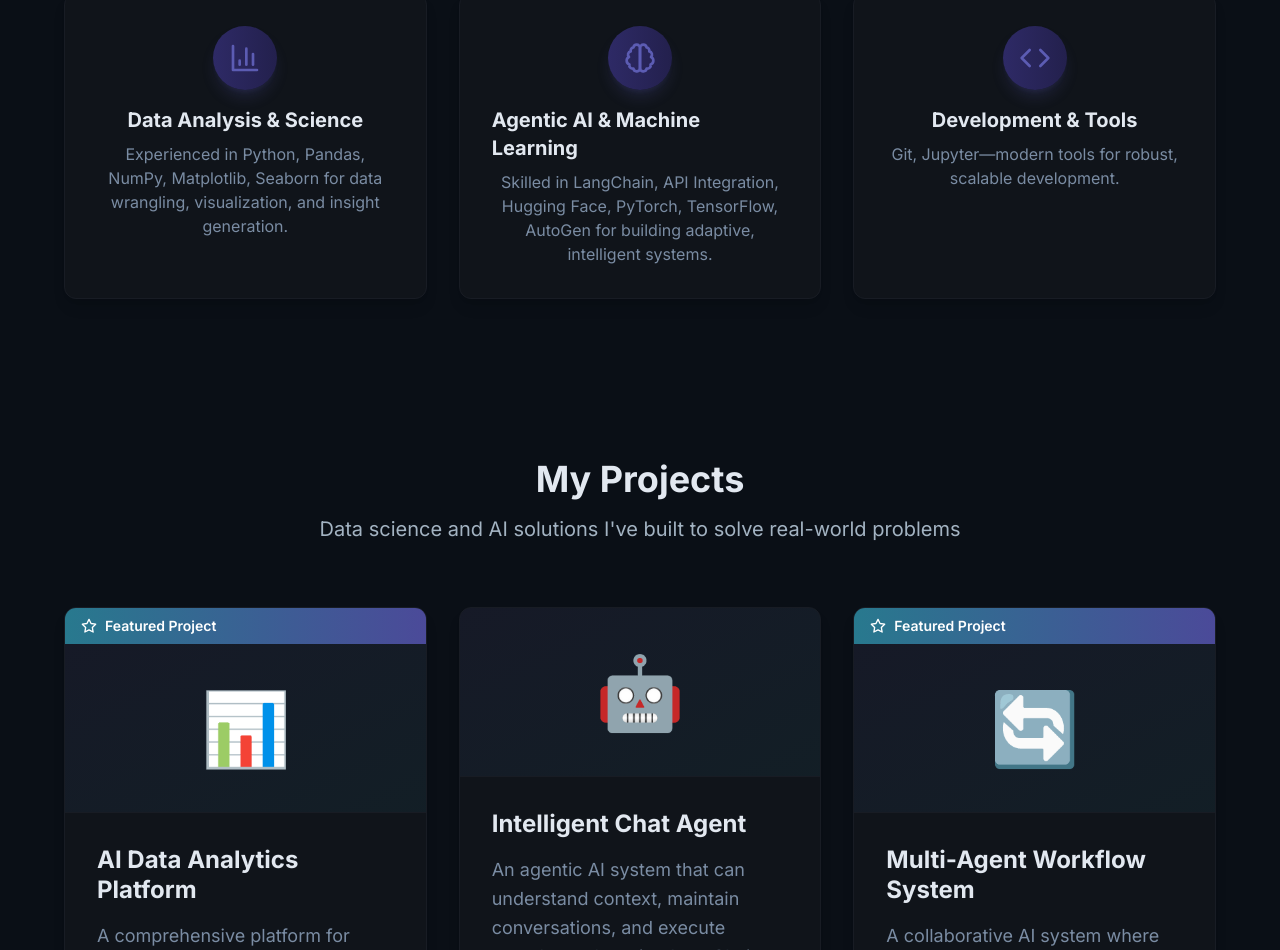
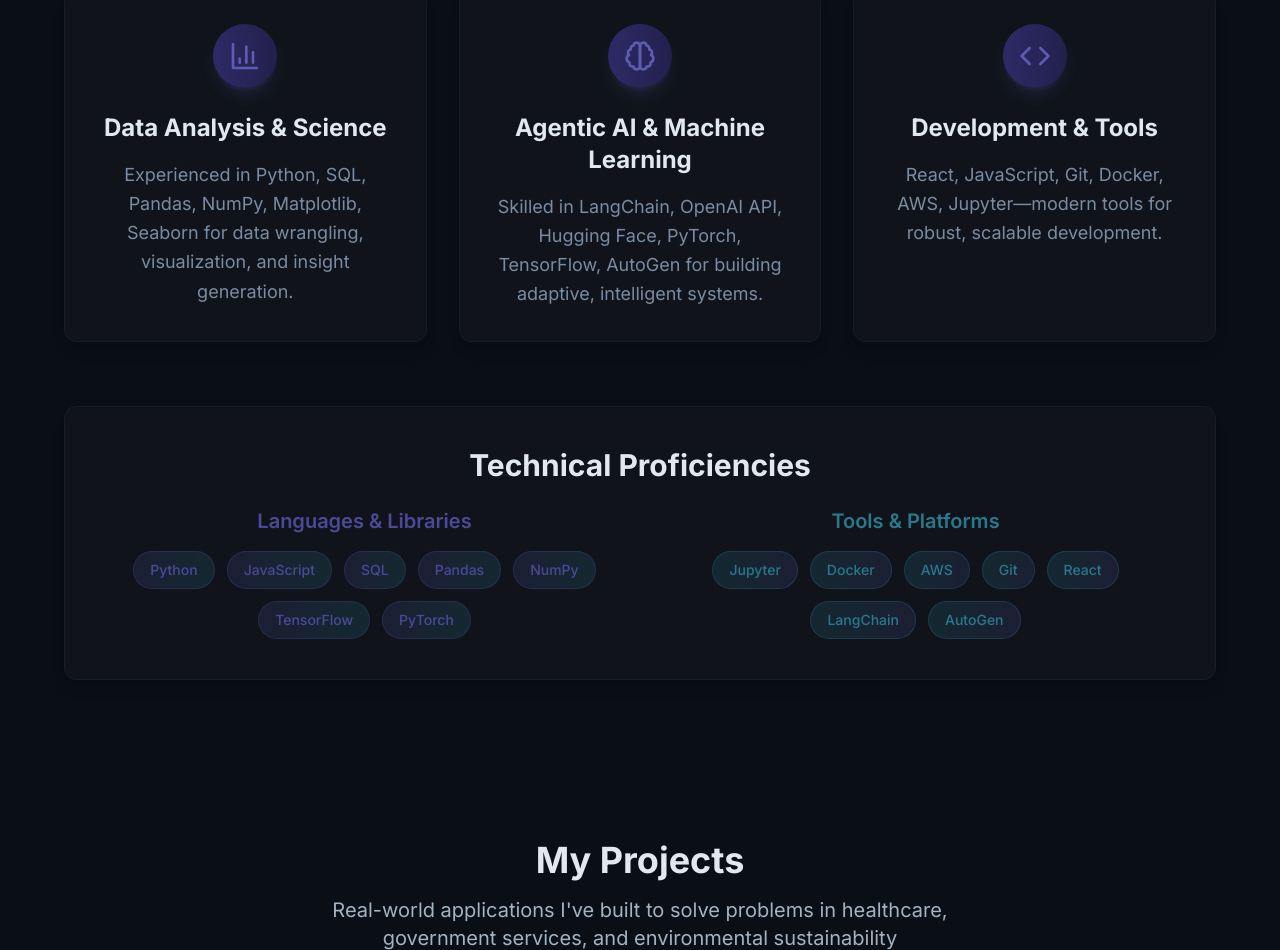
Before and after one commit to dip051030/Portfolio, a React (Vite) app: page / in a window 1280 px wide. Shown: the part 1850-2800 px from the top of the page. Built offline with nearby package versions, Linux system fonts and the light colour scheme.

Commit message:
updating about section.

```diff
--- a/src/components/Hero.jsx
+++ b/src/components/Hero.jsx
@@ -80,7 +80,7 @@ const Hero = () => {
           </div>
 
           {/* Profile Image */}
-          <div className="flex justify-center animate-slide-up relative">
+          <div className="hidden md:flex justify-center animate-slide-up relative">
             <div className="w-80 h-80 bg-gradient-to-br from-secondary-400 to-accent-400 rounded-full flex items-center justify-center shadow-2xl glow-effect">
               <div className="w-72 h-72 bg-dark-200 rounded-full flex items-center justify-center shadow-inner">
                 <div className="text-8xl">👨‍💻</div>
--- a/src/components/Projects.jsx
+++ b/src/components/Projects.jsx
@@ -5,63 +5,43 @@ const Projects = () => {
   const projects = [
     {
       id: 1,
-      title: 'AI Data Analytics Platform',
-      description: 'A comprehensive platform for automated data analysis using machine learning algorithms with real-time insights and predictive modeling capabilities.',
-      image: '📊',
-      technologies: ['Python', 'TensorFlow', 'FastAPI', 'React'],
-      githubUrl: 'https://github.com/dipdarpankandel',
-      liveUrl: '#',
-      featured: true
+      title: 'Derma-Vision',
+      description: 'A Python Flask web application for detecting and analyzing skin conditions from uploaded images. Users can register, log in, upload skin photos, and receive automated analysis reports using machine learning.',
+      image: '🔬',
+      technologies: ['Python', 'Flask', 'Machine Learning', 'Computer Vision', 'Deep Learning', "APIs"],
+      githubUrl: 'https://github.com/dip051030/Derma-Vision',
+      featured: true,
+      isPublic: true
     },
     {
       id: 2,
-      title: 'Intelligent Chat Agent',
-      description: 'An agentic AI system that can understand context, maintain conversations, and execute complex tasks using LangChain and OpenAI API.',
+      title: 'Chatbot-Helper',
+      description: 'An intelligent chatbot designed to guide Nepali citizens through government services, procedures, and resources. Provides clear, accessible support for official documents and public programs.',
       image: '🤖',
-      technologies: ['Python', 'LangChain', 'OpenAI API', 'Streamlit'],
-      githubUrl: 'https://github.com/dipdarpankandel',
-      liveUrl: '#',
-      featured: false
+      technologies: ['Python', 'NLP', 'Chatbot Framework', 'APIs'],
+      githubUrl: 'https://github.com/dip051030/Chatbot-Helper',
+      featured: true,
+      isPublic: true
     },
     {
       id: 3,
-      title: 'Multi-Agent Workflow System',
-      description: 'A collaborative AI system where multiple agents work together to solve complex problems and automate business processes.',
-      image: '🔄',
-      technologies: ['Python', 'AutoGen', 'PostgreSQL', 'Docker'],
-      githubUrl: 'https://github.com/dipdarpankandel',
-      liveUrl: '#',
-      featured: true
+      title: 'ENVOApp',
+      description: 'Your Guide to Environmental Sustainability 🌍. An interactive application designed to empower users with knowledge and tools to make informed, eco-conscious choices in their daily lives.',
+      image: '🌱',
+      technologies: ['Python', 'Data Analysis', 'Interactive UI'],
+      githubUrl: 'https://github.com/dip051030/ENVOApp',
+      featured: false,
+      isPublic: true
     },
     {
       id: 4,
-      title: 'Predictive Analytics Dashboard',
-      description: 'Real-time dashboard for visualizing predictive models and data insights with interactive charts and automated reporting.',
-      image: '📈',
-      technologies: ['Python', 'Plotly', 'Pandas', 'AWS'],
-      githubUrl: 'https://github.com/dipdarpankandel',
-      liveUrl: '#',
-      featured: false
-    },
-    {
-      id: 5,
-      title: 'Data Pipeline Automation',
-      description: 'Automated ETL pipeline for processing large datasets with real-time monitoring and error handling capabilities.',
-      image: '⚡',
-      technologies: ['Python', 'Apache Spark', 'MongoDB', 'Docker'],
-      githubUrl: 'https://github.com/dipdarpankandel',
-      liveUrl: '#',
-      featured: false
-    },
-    {
-      id: 6,
-      title: 'Neural Network Trainer',
-      description: 'Custom neural network training platform with hyperparameter optimization and model deployment capabilities.',
-      image: '🧠',
-      technologies: ['Python', 'PyTorch', 'Jupyter', 'MLflow'],
-      githubUrl: 'https://github.com/dipdarpankandel',
-      liveUrl: '#',
-      featured: true
+      title: 'Mental Health Bot',
+      description: 'An AI-powered mental health support chatbot that provides emotional support, resources, and guidance for mental wellness. Features conversational AI and mental health assessment tools.',
+      image: '💚',
+      technologies: ['Python', 'AI/ML', 'APIs', 'Conversational AI'],
+      githubUrl: 'https://github.com/dip051030/Mental_Health_bot',
+      featured: true,
+      isPublic: true
     }
   ]
 
@@ -81,9 +61,16 @@ const Projects = () => {
 
       {/* Project Content */}
       <div className="p-8">
-        <h3 className="text-2xl font-bold text-primary-900 mb-4 group-hover:text-secondary-400 transition-colors leading-tight">
-          {project.title}
-        </h3>
+        <div className="flex items-center gap-2 mb-2">
+          <h3 className="text-2xl font-bold text-primary-900 group-hover:text-secondary-400 transition-colors leading-tight">
+            {project.title}
+          </h3>
+          {project.isPublic && (
+            <span className="text-xs bg-accent-400/20 text-accent-400 px-2 py-1 rounded-full font-medium border border-accent-400/30">
+              Public
+            </span>
+          )}
+        </div>
         <p className="text-primary-600 mb-6 leading-relaxed text-lg">
           {project.description}
         </p>
@@ -100,27 +87,17 @@ const Projects = () => {
           ))}
         </div>
 
-        {/* Project Links */}
-        <div className="flex gap-4">
+        {/* Project Link */}
+        <div className="flex justify-center">
           <a
             href={project.githubUrl}
             target="_blank"
             rel="noopener noreferrer"
             aria-label={`View ${project.title} source code on GitHub`}
-            className="flex items-center gap-2 text-primary-600 hover:text-primary-900 transition-colors px-4 py-3 rounded-lg hover:bg-dark-300 flex-1 justify-center"
+            className="inline-flex items-center gap-3 gradient-button text-white px-6 py-3 rounded-lg font-medium transition-all duration-300 shadow-lg hover:shadow-xl glow-effect"
           >
             <Github size={20} />
-            <span className="font-medium">View Code</span>
-          </a>
-          <a
-            href={project.liveUrl}
-            target="_blank"
-            rel="noopener noreferrer"
-            aria-label={`View ${project.title} live demo`}
-            className="flex items-center gap-2 text-secondary-400 hover:text-secondary-300 transition-colors px-4 py-3 rounded-lg hover:bg-secondary-400/10 flex-1 justify-center"
-          >
-            <ExternalLink size={20} />
-            <span className="font-medium">Live Demo</span>
+            <span>View on GitHub</span>
           </a>
         </div>
       </div>
@@ -133,11 +110,11 @@ const Projects = () => {
         <div className="text-center mb-16">
           <h2 className="text-4xl font-bold text-primary-900 mb-4">My Projects</h2>
           <p className="text-xl text-primary-700 max-w-2xl mx-auto">
-            Data science and AI solutions I've built to solve real-world problems
+            Real-world applications I've built to solve problems in healthcare, government services, and environmental sustainability
           </p>
         </div>
 
-        <div className="grid md:grid-cols-2 lg:grid-cols-3 gap-8">
+        <div className="grid md:grid-cols-2 lg:grid-cols-2 gap-8">
           {projects.map((project) => (
             <ProjectCard key={project.id} project={project} />
           ))}
@@ -150,11 +127,11 @@ const Projects = () => {
               Want to see more?
             </h3>
             <p className="text-primary-600 mb-8 text-lg leading-relaxed max-w-2xl mx-auto">
-              Check out my GitHub profile for more data science and AI projects,
-              including open-source contributions and experimental work.
+              Check out my GitHub profile for more projects focused on AI, data analysis,
+              and solutions that make a real impact in people's lives.
             </p>
             <a
-              href="https://github.com/dipdarpankandel"
+              href="https://github.com/dip051030"
               target="_blank"
               rel="noopener noreferrer"
               className="inline-flex items-center gap-3 gradient-button text-white px-8 py-4 rounded-lg font-medium shadow-lg hover:shadow-xl transition-all duration-300 glow-effect text-lg"
--- a/src/components/Skills.jsx
+++ b/src/components/Skills.jsx
@@ -6,32 +6,72 @@ const Skills = () => {
     <section id="skills" className="py-20 section-padding bg-dark-100">
       <div className="max-w-6xl mx-auto">
         <div className="text-center mb-16">
-          <h2 className="text-4xl font-bold text-primary-900 mb-4">Core Expertise</h2>
-          <p className="text-xl text-primary-700 max-w-2xl mx-auto">
-            I have experience in <span className="text-secondary-400 font-semibold">data analysis</span> and <span className="text-accent-400 font-semibold">agentic AI</span>—leveraging advanced tools and frameworks to extract insights and build intelligent automation solutions. My work focuses on transforming complex data into actionable strategies and developing AI systems that adapt and learn.
+          <h2 className="text-4xl font-bold text-primary-900 mb-6">Core Expertise</h2>
+          <p className="text-xl text-primary-700 max-w-3xl mx-auto leading-relaxed">
+            I excel in <span className="text-secondary-400 font-semibold">data analysis</span> and <span className="text-accent-400 font-semibold">agentic AI</span>—leveraging advanced tools and frameworks to extract insights and build intelligent automation solutions. My work focuses on transforming complex data into actionable strategies and developing AI systems that adapt and learn.
           </p>
         </div>
+
         <div className="grid md:grid-cols-2 lg:grid-cols-3 gap-8">
-          <div className="dark-card p-8 rounded-xl shadow-lg card-hover flex flex-col items-center">
-            <div className="inline-flex items-center justify-center w-16 h-16 bg-gradient-to-r from-secondary-200 to-secondary-100 rounded-full mb-4 glow-effect">
+          <div className="dark-card p-8 rounded-xl shadow-lg card-hover flex flex-col items-center text-center">
+            <div className="inline-flex items-center justify-center w-16 h-16 bg-gradient-to-r from-secondary-200 to-secondary-100 rounded-full mb-6 glow-effect">
               <BarChart3 className="text-secondary-500" size={32} />
             </div>
-            <h3 className="text-xl font-bold text-primary-900 mb-2">Data Analysis & Science</h3>
-            <p className="text-primary-600 text-center">Experienced in Python, Pandas, NumPy, Matplotlib, Seaborn for data wrangling, visualization, and insight generation.</p>
+            <h3 className="text-2xl font-bold text-primary-900 mb-4">Data Analysis & Science</h3>
+            <p className="text-primary-600 leading-relaxed text-lg">
+              Experienced in Python, SQL, Pandas, NumPy, Matplotlib, Seaborn for data wrangling, visualization, and insight generation.
+            </p>
           </div>
-          <div className="dark-card p-8 rounded-xl shadow-lg card-hover flex flex-col items-center">
-            <div className="inline-flex items-center justify-center w-16 h-16 bg-gradient-to-r from-secondary-200 to-secondary-100 rounded-full mb-4 glow-effect">
+
+          <div className="dark-card p-8 rounded-xl shadow-lg card-hover flex flex-col items-center text-center">
+            <div className="inline-flex items-center justify-center w-16 h-16 bg-gradient-to-r from-secondary-200 to-secondary-100 rounded-full mb-6 glow-effect">
               <Brain className="text-secondary-500" size={32} />
             </div>
-            <h3 className="text-xl font-bold text-primary-900 mb-2">Agentic AI & Machine Learning</h3>
-            <p className="text-primary-600 text-center">Skilled in LangChain, API Integration, Hugging Face, PyTorch, TensorFlow, AutoGen for building adaptive, intelligent systems.</p>
+            <h3 className="text-2xl font-bold text-primary-900 mb-4">Agentic AI & Machine Learning</h3>
+            <p className="text-primary-600 leading-relaxed text-lg">
+              Skilled in LangChain, OpenAI API, Hugging Face, PyTorch, TensorFlow, AutoGen for building adaptive, intelligent systems.
+            </p>
           </div>
-          <div className="dark-card p-8 rounded-xl shadow-lg card-hover flex flex-col items-center">
-            <div className="inline-flex items-center justify-center w-16 h-16 bg-gradient-to-r from-secondary-200 to-secondary-100 rounded-full mb-4 glow-effect">
+
+          <div className="dark-card p-8 rounded-xl shadow-lg card-hover flex flex-col items-center text-center">
+            <div className="inline-flex items-center justify-center w-16 h-16 bg-gradient-to-r from-secondary-200 to-secondary-100 rounded-full mb-6 glow-effect">
               <Code className="text-secondary-500" size={32} />
             </div>
-            <h3 className="text-xl font-bold text-primary-900 mb-2">Development & Tools</h3>
-            <p className="text-primary-600 text-center">Git, Jupyter—modern tools for robust, scalable development.</p>
+            <h3 className="text-2xl font-bold text-primary-900 mb-4">Development & Tools</h3>
+            <p className="text-primary-600 leading-relaxed text-lg">
+              React, JavaScript, Git, Docker, AWS, Jupyter—modern tools for robust, scalable development.
+            </p>
+          </div>
+        </div>
+
+        {/* Additional Skills Section */}
+        <div className="mt-16 text-center">
+          <div className="dark-card p-10 rounded-xl shadow-lg">
+            <h3 className="text-3xl font-bold text-primary-900 mb-6">
+              Technical Proficiencies
+            </h3>
+            <div className="grid md:grid-cols-2 gap-8">
+              <div>
+                <h4 className="text-xl font-semibold text-secondary-400 mb-4">Languages & Libraries</h4>
+                <div className="flex flex-wrap gap-3 justify-center">
+                  {['Python', 'JavaScript', 'SQL', 'Pandas', 'NumPy', 'TensorFlow', 'PyTorch'].map((skill) => (
+                    <span key={skill} className="bg-gradient-to-r from-secondary-400/20 to-accent-400/20 text-secondary-400 px-4 py-2 rounded-full text-sm font-medium border border-secondary-400/30">
+                      {skill}
+                    </span>
+                  ))}
+                </div>
+              </div>
+              <div>
+                <h4 className="text-xl font-semibold text-accent-400 mb-4">Tools & Platforms</h4>
+                <div className="flex flex-wrap gap-3 justify-center">
+                  {['Jupyter', 'Docker', 'AWS', 'Git', 'React', 'LangChain', 'AutoGen'].map((tool) => (
+                    <span key={tool} className="bg-gradient-to-r from-accent-400/20 to-secondary-400/20 text-accent-400 px-4 py-2 rounded-full text-sm font-medium border border-accent-400/30">
+                      {tool}
+                    </span>
+                  ))}
+                </div>
+              </div>
+            </div>
           </div>
         </div>
       </div>
```
Also changed, not shown: src/components/Header.jsx (+14 -10 lines).
